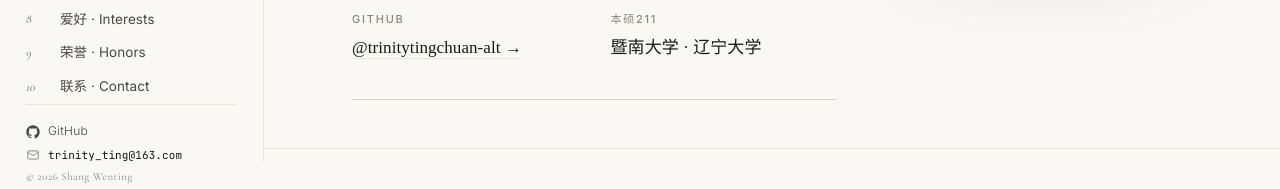
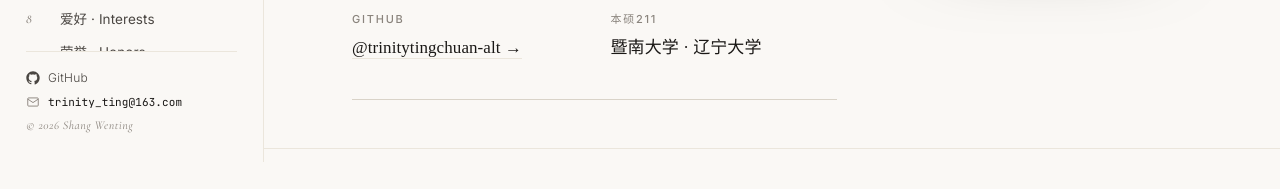
Before and after one commit to trinitytingchuan-alt/Shang-s-Portfolio, a website: page index.html in a window 1280 px wide. Shown: the part 638-827 px from the top of the page. Drawn offline with nearby package versions, Linux system fonts and the light colour scheme; a web font is replaced by a local one.

Commit message:
修复: 侧栏固定100vh内(导航超长内部滚动), 版权名与顶部Portfolio时间行字体大小一致

```diff
--- a/css/style.css
+++ b/css/style.css
@@ -159,13 +159,16 @@ button {
 }
 
 .sidebar__nav {
-  flex: 1;
-  overflow: visible;
+  flex: 1 1 auto;
+  min-height: 0;
+  overflow-y: auto;
+  overflow-x: hidden;
   margin: 0 -8px;
   padding: 0 8px;
-}
-
-.sidebar__nav::-webkit-scrollbar { width: 0; }
+  scrollbar-width: none;
+}
+
+.sidebar__nav::-webkit-scrollbar { width: 0; height: 0; }
 
 .sidebar__nav-list {
   list-style: none;
@@ -262,7 +265,8 @@ button {
 
 .sidebar__copy {
   font-family: var(--font-en);
-  font-size: 11px;
+  font-size: 12px;
+  font-style: italic;
   font-weight: 400;
   letter-spacing: 0.04em;
   color: var(--color-muted);
```
